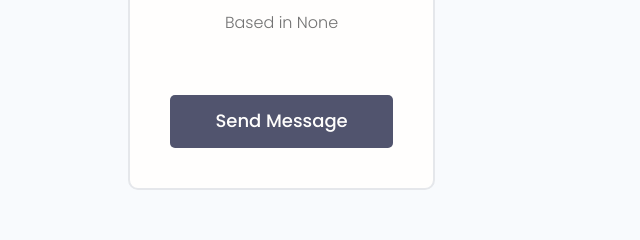
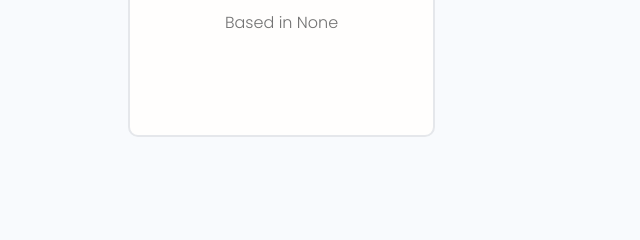
Before and after one commit to Rufus-25/devsearch, a Django app: page /account in a window 1280 px wide. Shown: the part 499-739 px from the top of the page, without its empty margins (0-640 px from the left). Run offline with Django 5.2, Linux system fonts and the light colour scheme; the visitor is signed in with stand-in values (Sample User, id 1); data that the repository does not hold is empty.

Commit message:
Fixed wrong links on account.html

```diff
--- a/users/templates/users/account.html
+++ b/users/templates/users/account.html
@@ -48,7 +48,6 @@
                 {% endif %}
 
               </ul>
-              <a href="#" class="btn btn--sub btn--lg">Send Message </a>
             </div>
           </div>
         </div>
@@ -99,7 +98,7 @@
                 <a href="{% url 'project' project.id %}"><img src="{{project.imageURL}}" alt="Project Thumbnail" /></a>
               </td>
               <td class="settings__tableInfo">
-                <a href="single-project.html">{{project.title}}</a>
+                <a href="{% url 'project' project.id %}">{{project.title}}</a>
                 <p>
                   {{project.description|slice:150}}...
                 </p>
```
